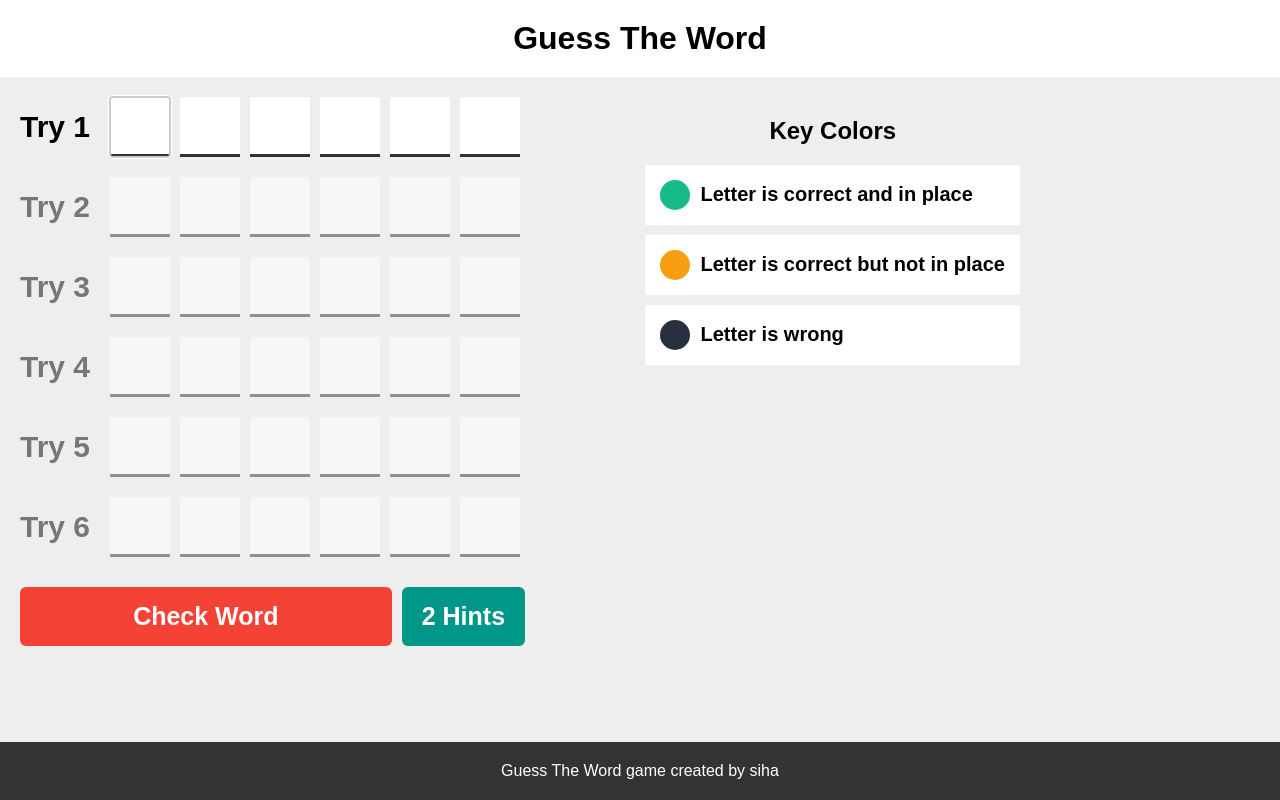
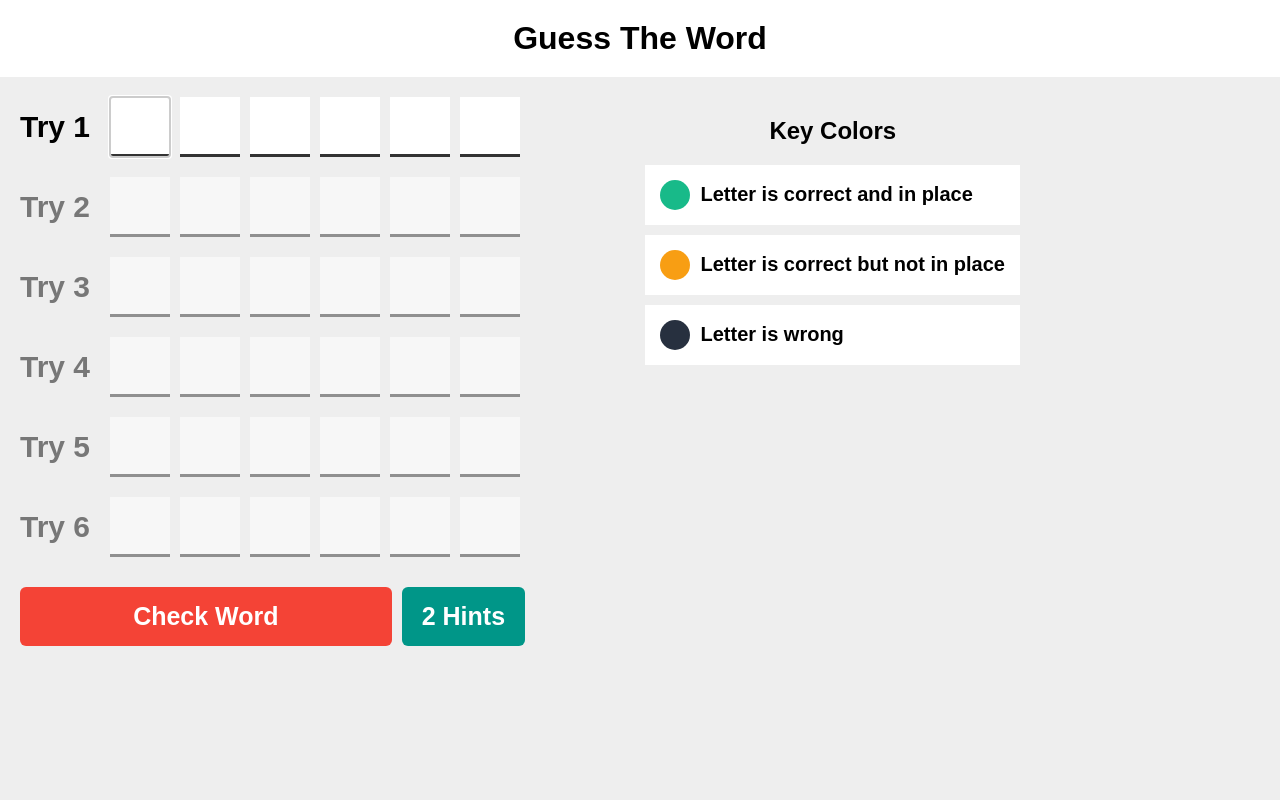
Before and after one commit to siha2/guess_the_word, a plain HTML site: page index.html in a window 1280 px wide. Drawn offline with Linux system fonts and the light colour scheme.

Commit message:
remove footer

```diff
--- a/guess.css
+++ b/guess.css
@@ -219,13 +219,3 @@ h1 {
   }
 
 }
-footer {
-  text-align: center;
-  padding: 20px;
-  position: fixed;
-  bottom: 0;
-  left: 0;
-  width: 100%;
-  background-color: #333;
-  color: white;
-}
--- a/guess.js
+++ b/guess.js
@@ -2,7 +2,6 @@
 let gameName = "Guess The Word";
 document.title = gameName;
 document.querySelector("h1").innerHTML = gameName;
-document.querySelector("footer").innerHTML = `${gameName} game created by siha`;
 
 // setting game options
 let numbersOfTries = 6;
--- a/index.html
+++ b/index.html
@@ -33,7 +33,6 @@
       </div>
     </div>
   </div>
-  <footer></footer>
   <script src="guess.js"></script>
 </body>
 </html>
```
